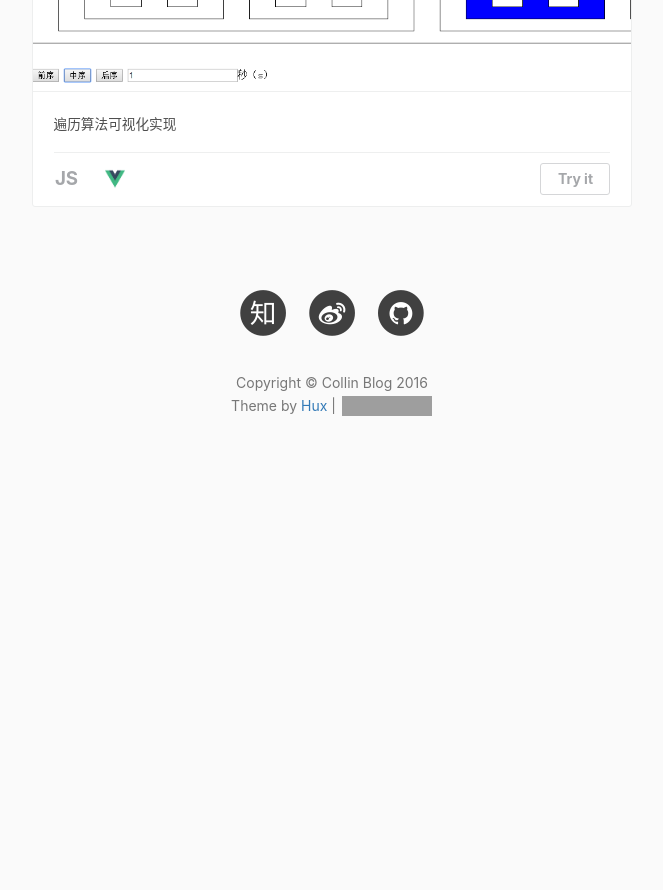
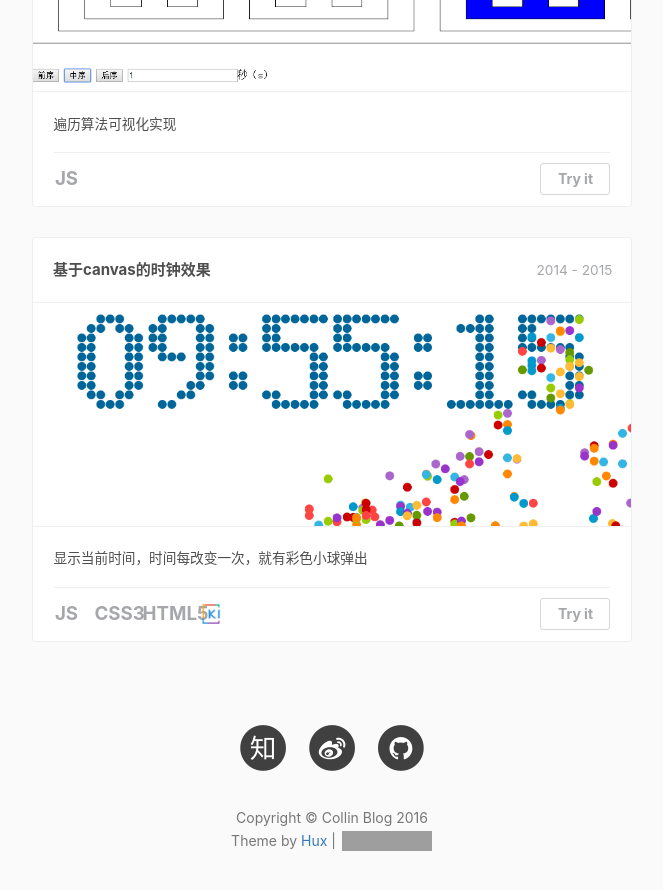
Before and after one commit to Joyling/joyling.github.io, a Jekyll site: the page built from portfolio/index.html, in a window 1280 px wide and 900 px high, scrolled down 1432 px. Shown: the top 890 px of the window, without its empty margins (308-971 px from the left). Built offline with Jekyll 4.4.1, drawn with Linux system fonts in a browser that asks for light colours; nearby versions of some CDN libraries; comment, search, counter and statistics services are not loaded; before the commit the page ends 1940 px from its top, so only the background shows below that; grey boxes are pictures that could not be loaded.

Commit message:
增加canvas时钟案例
增加canvas时钟案例

```diff
--- a/portfolio/index.html
+++ b/portfolio/index.html
@@ -53,31 +53,32 @@ layout: default
 								</li>
 								<li class="skill">
 									<span><b>JS</b></span>
-									<span class="i-vue"></span>
 									<span class="link"><a target="_blank" href="http://joyling.github.io/MyDemo/task2/task2_10.html">Try it</a></span>
 								</li>
 							</ul>
 						</div>
 					</li>
-				<!-- 	<li>
+					<li>
 						<div class="cbp_tmlabel">
-							<h2>Alitrip.com @Alibaba</h2>
+							<h2>基于canvas的时钟效果</h2>
 							<time>2014 - 2015</time>
-							<img src="images/intern-alitrip.jpg">
+							<img src="images/clock.png">
 							<ul>
 								<li>
-									Alitrip, formerly Taobao Travel, is one of the biggest platform for China's online travel sector, on which there has over 10,000 merchants providing airplane tickets, vacation packages, hotel booking services, visa application services and tour guide services.<br>
-									As a <b>Intern Front-End Engineer</b>, I provided mobile-web and hybrid-apps development for our online travel business. Besides, I  contribute to performance, UI rendering optimization and CSS library.
+									显示当前时间，时间每改变一次，就有彩色小球弹出
 								</li>
 								<li class="skill">
-									<span class="cbp_tmicon-phone"></span>
+
 									<span><b>JS</b></span>
+									<span><b>CSS3</b></span>
+									<span><b>HTML5</b></span>
+
 									<a href="https://github.com/kissyteam/kissy"><span class="i-kissy"></span></a>
-									<span class="link"><a target="_blank" href="http://alitrip.com">alitrip.com</a></span>
+									<span class="link"><a target="_blank" href="http://joyling.github.io/MyDemo/Canvas/canvas.html">Try it</a></span>
 								</li>
 							</ul>
 						</div>
-					</li> -->
+					</li>
 					<!--<li>
 						<div class="cbp_tmlabel">
 							<h2>SENOVA WebApp</h2>
```
Also changed, not shown: portfolio/images/clock.png (added).
